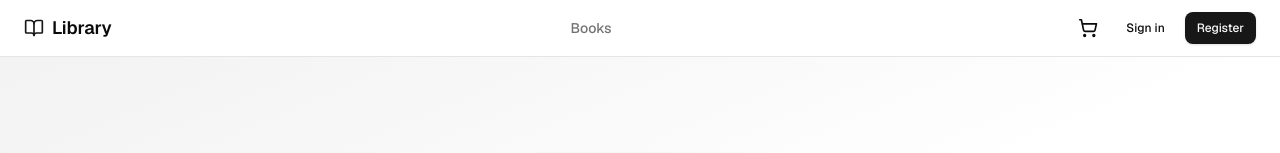
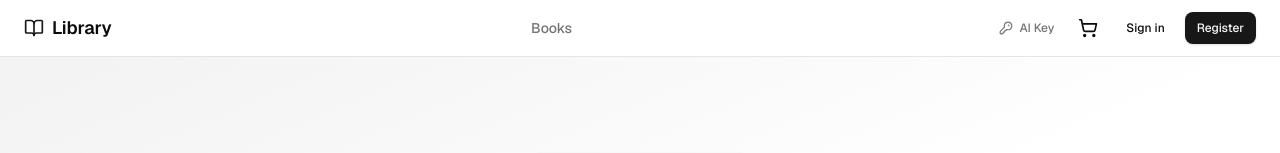
Before and after one commit to FelipeB12/nextjs-ia-library, a Next.js app: page / in a window 1280 px wide. Shown: the top 153 px of the page. Built offline with nearby package versions, Linux system fonts and the light colour scheme; no server answers; the database is empty.

Commit message:
feat(ai): add API key input in navbar for testing AI features

```diff
--- /dev/null
+++ b/src/components/ai/ApiKeyInput.tsx
@@ -0,0 +1,120 @@
+"use client";
+
+import { useState } from "react";
+import { KeyRound, X } from "lucide-react";
+import { Button } from "@/components/ui/button";
+import { Input } from "@/components/ui/input";
+import {
+  Dialog,
+  DialogContent,
+  DialogHeader,
+  DialogTitle,
+  DialogFooter,
+} from "@/components/ui/dialog";
+import { useApiKey } from "@/hooks/useApiKey";
+
+/**
+ * Compact navbar widget that lets users paste their Anthropic API key for
+ * testing AI features.  The key is stored only in sessionStorage — it is
+ * never sent to any server endpoint except as the `X-API-Key` request header
+ * when calling the AI routes.
+ *
+ * Shows a green "AI Ready" dot when a key is present, or a neutral key icon
+ * when no key is set.
+ */
+export default function ApiKeyInput() {
+  const { apiKey, setKey, clearKey, isReady } = useApiKey();
+  const [open, setOpen] = useState(false);
+  const [draft, setDraft] = useState("");
+
+  function handleOpen() {
+    setDraft(apiKey);
+    setOpen(true);
+  }
+
+  function handleSave() {
+    setKey(draft);
+    setOpen(false);
+  }
+
+  function handleClear() {
+    clearKey();
+    setDraft("");
+    setOpen(false);
+  }
+
+  return (
+    <>
+      <button
+        onClick={handleOpen}
+        aria-label={isReady ? "AI Ready — click to update API key" : "Set AI API key"}
+        className="flex items-center gap-1.5 rounded-md px-2 py-1.5 text-xs font-medium text-muted-foreground hover:text-foreground hover:bg-muted transition-colors"
+      >
+        {isReady ? (
+          <>
+            <span className="relative flex h-2 w-2">
+              <span className="animate-ping absolute inline-flex h-full w-full rounded-full bg-green-400 opacity-75" />
+              <span className="relative inline-flex h-2 w-2 rounded-full bg-green-500" />
+            </span>
+            <span className="hidden sm:inline">AI Ready</span>
+          </>
+        ) : (
+          <>
+            <KeyRound className="h-3.5 w-3.5" />
+            <span className="hidden sm:inline">AI Key</span>
+          </>
+        )}
+      </button>
+
+      <Dialog open={open} onOpenChange={(o) => { if (!o) setOpen(false); }}>
+        <DialogContent className="max-w-sm">
+          <DialogHeader>
+            <DialogTitle>Anthropic API Key</DialogTitle>
+          </DialogHeader>
+
+          <p className="text-sm text-muted-foreground">
+            Paste your key to enable AI features (natural language search, chatbot,
+            recommendations). It is stored only in your browser session and never
+            sent to our servers.
+          </p>
+
+          <div className="relative">
+            <Input
+              type="password"
+              placeholder="sk-ant-…"
+              value={draft}
+              onChange={(e) => setDraft(e.target.value)}
+              onKeyDown={(e) => e.key === "Enter" && handleSave()}
+              autoComplete="off"
+              spellCheck={false}
+            />
+            {draft && (
+              <button
+                type="button"
+                onClick={() => setDraft("")}
+                className="absolute right-2 top-1/2 -translate-y-1/2 text-muted-foreground hover:text-foreground"
+                aria-label="Clear input"
+              >
+                <X className="h-3.5 w-3.5" />
+              </button>
+            )}
+          </div>
+
+          <DialogFooter className="gap-2">
+            {isReady && (
+              <Button variant="ghost" size="sm" onClick={handleClear} className="mr-auto text-destructive hover:text-destructive">
+                Remove key
+              </Button>
+            )}
+            <Button variant="outline" size="sm" onClick={() => setOpen(false)}>
+              Cancel
+            </Button>
+            <Button size="sm" onClick={handleSave} disabled={!draft.trim()}>
+              Save
+            </Button>
+          </DialogFooter>
+        </DialogContent>
+      </Dialog>
+    </>
+  );
+}
--- a/src/components/layout/Navbar.tsx
+++ b/src/components/layout/Navbar.tsx
@@ -5,6 +5,7 @@ import { useSession, signOut } from "next-auth/react";
 import { BookOpen, ShoppingCart, LogOut, LayoutDashboard, Settings } from "lucide-react";
 import { Button } from "@/components/ui/button";
 import { useCart } from "@/hooks/useCart";
+import ApiKeyInput from "@/components/ai/ApiKeyInput";
 
 /**
  * Top navigation bar.
@@ -43,6 +44,7 @@ export default function Navbar() {
 
         {/* Right side actions */}
         <div className="flex items-center gap-2">
+          <ApiKeyInput />
           {/* Borrow cart with item count badge */}
           <Button variant="ghost" size="icon" asChild className="relative">
             <Link href="/cart" aria-label={`Borrow cart (${count} items)`}>
--- /dev/null
+++ b/src/hooks/useApiKey.ts
@@ -0,0 +1,42 @@
+"use client";
+
+import { useState, useEffect, useCallback } from "react";
+
+const STORAGE_KEY = "library_ai_api_key";
+
+/**
+ * Persists the user's Anthropic API key in sessionStorage so it is never
+ * sent to the server and is cleared when the browser tab closes.
+ *
+ * Returns:
+ *   apiKey   — current key (empty string if not set)
+ *   setKey   — save a new key
+ *   clearKey — remove the key
+ *   isReady  — true when a non-empty key is stored
+ */
+export function useApiKey() {
+  const [apiKey, setApiKeyState] = useState("");
+
+  // Hydrate from sessionStorage on mount (client only)
+  useEffect(() => {
+    const stored = sessionStorage.getItem(STORAGE_KEY) ?? "";
+    setApiKeyState(stored);
+  }, []);
+
+  const setKey = useCallback((key: string) => {
+    const trimmed = key.trim();
+    if (trimmed) {
+      sessionStorage.setItem(STORAGE_KEY, trimmed);
+    } else {
+      sessionStorage.removeItem(STORAGE_KEY);
+    }
+    setApiKeyState(trimmed);
+  }, []);
+
+  const clearKey = useCallback(() => {
+    sessionStorage.removeItem(STORAGE_KEY);
+    setApiKeyState("");
+  }, []);
+
+  return { apiKey, setKey, clearKey, isReady: apiKey.length > 0 };
+}
```
Also changed, not shown: 1 other file (tests, documents, lock files or other folders).
